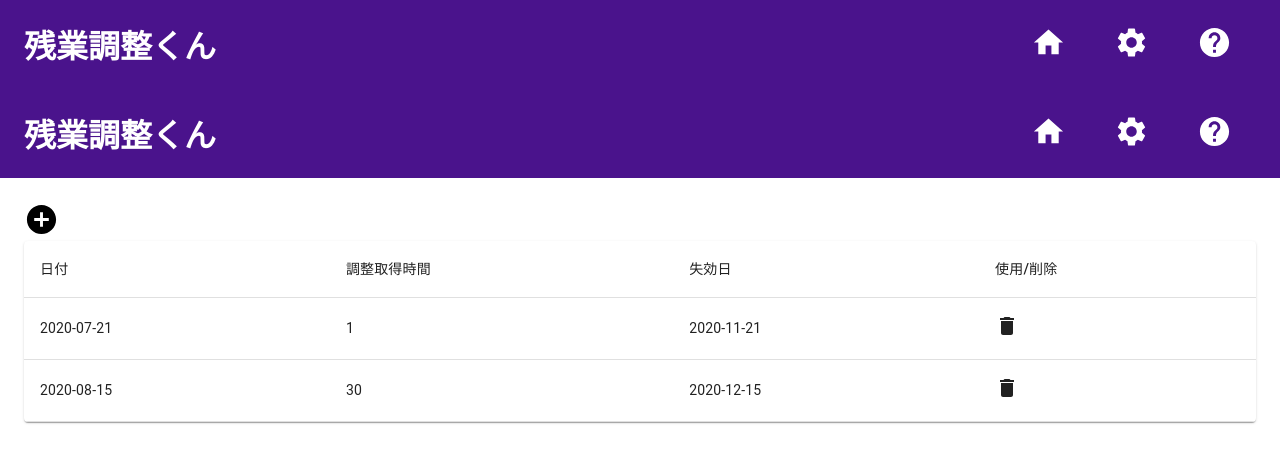
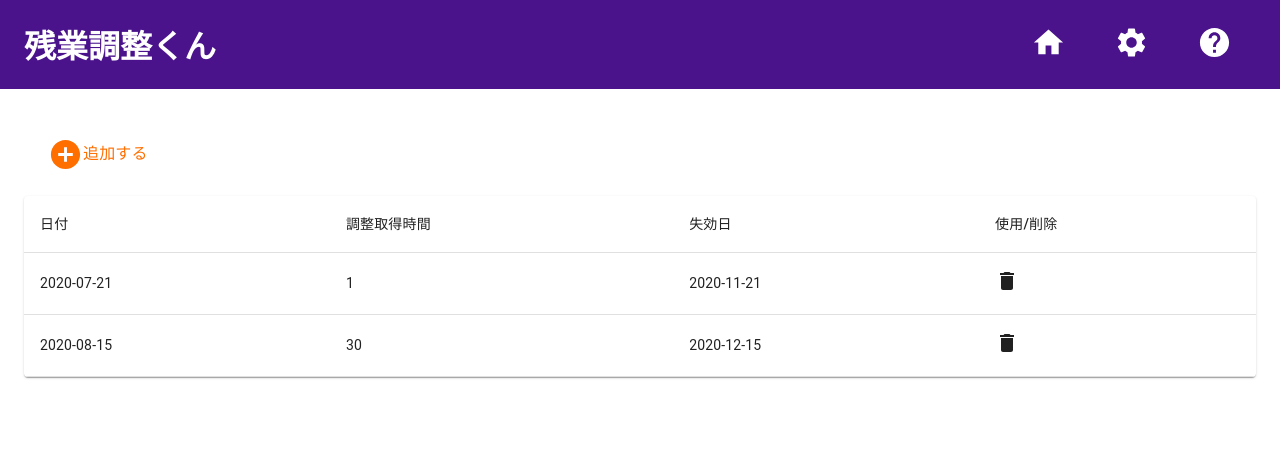
Before and after one commit to YouheiNozaki/SchoolAttendanceApp, a React (Create React App) app: page / in a window 1280 px wide. Shown: the top 462 px of the page. Built offline with nearby package versions, Linux system fonts and the light colour scheme.

Commit message:
layoutコンポーネントでかくページをラップ

```diff
--- a/src/pages/Home.tsx
+++ b/src/pages/Home.tsx
@@ -1,26 +1,37 @@
 import React from 'react';
-import { makeStyles } from '@material-ui/core/styles';
-import Table from '@material-ui/core/Table';
-import TableBody from '@material-ui/core/TableBody';
-import TableCell from '@material-ui/core/TableCell';
-import TableContainer from '@material-ui/core/TableContainer';
-import TableHead from '@material-ui/core/TableHead';
-import TableRow from '@material-ui/core/TableRow';
-import Paper from '@material-ui/core/Paper';
+import { makeStyles, createStyles, Theme } from '@material-ui/core/styles';
+import {
+  Table,
+  TableBody,
+  TableCell,
+  TableContainer,
+  TableHead,
+  TableRow,
+  Paper,
+  Grid,
+  Typography,
+} from '@material-ui/core';
+
 import DeleteIcon from '@material-ui/icons/Delete';
 import AddCircleIcon from '@material-ui/icons/AddCircle';
 
-import { Header } from '../components/header';
-import { Layout } from '../components/Layout';
+import { Layout } from '../components/layout';
 
-const useStyles = makeStyles({
+const useStyles = makeStyles((theme: Theme) =>
+  createStyles({
+    addButton: {
+      padding: '24px',
+      color: theme.palette.secondary.main,
+      '& p': {},
+    },
     tableContainer: {
       paddding: '12px',
     },
     table: {
       padding: '12px',
     },
-});
+  })
+);
 
 // mockデータを作成する関数
 
@@ -37,9 +48,11 @@ export const Home: React.FC = () => {
   const classes = useStyles();
   return (
     <>
-      <Header />
       <Layout>
+        <Grid container alignItems="center" className={classes.addButton}>
           <AddCircleIcon fontSize="large" />
+          <Typography>追加する</Typography>
+        </Grid>
         <TableContainer component={Paper} className={classes.tableContainer}>
           <Table className={classes.table} aria-label="simple table">
             <TableHead>
--- a/src/pages/Question.tsx
+++ b/src/pages/Question.tsx
@@ -1,12 +1,11 @@
-import React from 'react'
+import React from 'react';
 
-import { Header } from '../components/header'
+import { Layout } from '../components/layout';
 
 export const Question: React.FC = () => {
-    return (
-        <>
-            <Header />
-            <div>Question</div>
-        </>
-    )
-}
+  return (
+    <Layout>
+      <div>Question</div>
+    </Layout>
+  );
+};
--- a/src/pages/Setting.tsx
+++ b/src/pages/Setting.tsx
@@ -1,12 +1,11 @@
-import React from 'react'
+import React from 'react';
 
-import { Header } from '../components/header'
+import { Layout } from '../components/layout';
 
 export const Setting: React.FC = () => {
-    return (
-        <>
-            <Header />
-            <div>Setting</div>
-        </>
-    )
-}
+  return (
+    <Layout>
+      <div>Setting</div>
+    </Layout>
+  );
+};
```
Also changed, not shown: src/components/header.tsx (+9 -9 lines). Lines whose indentation alone changed are shown as unchanged.
